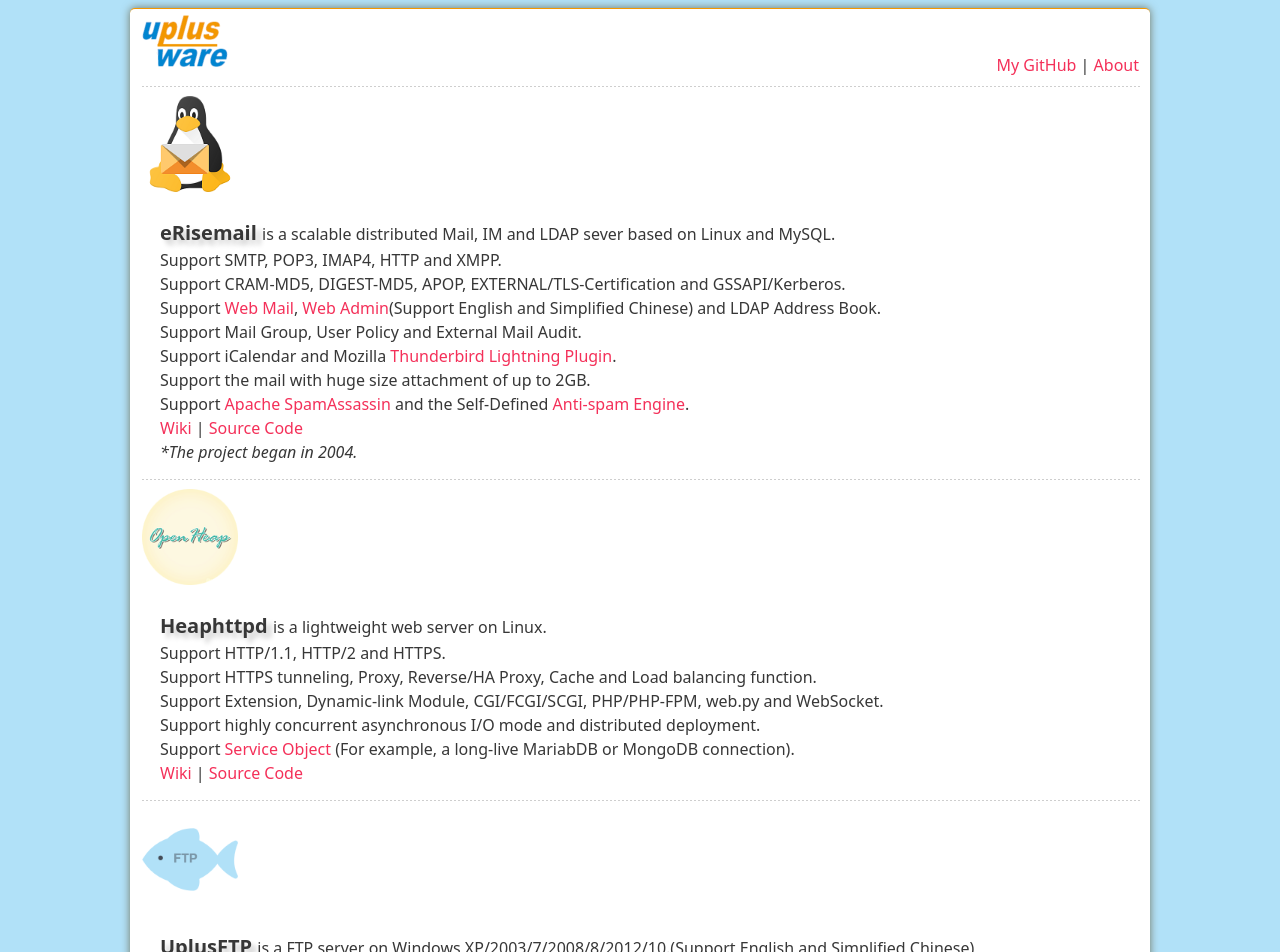
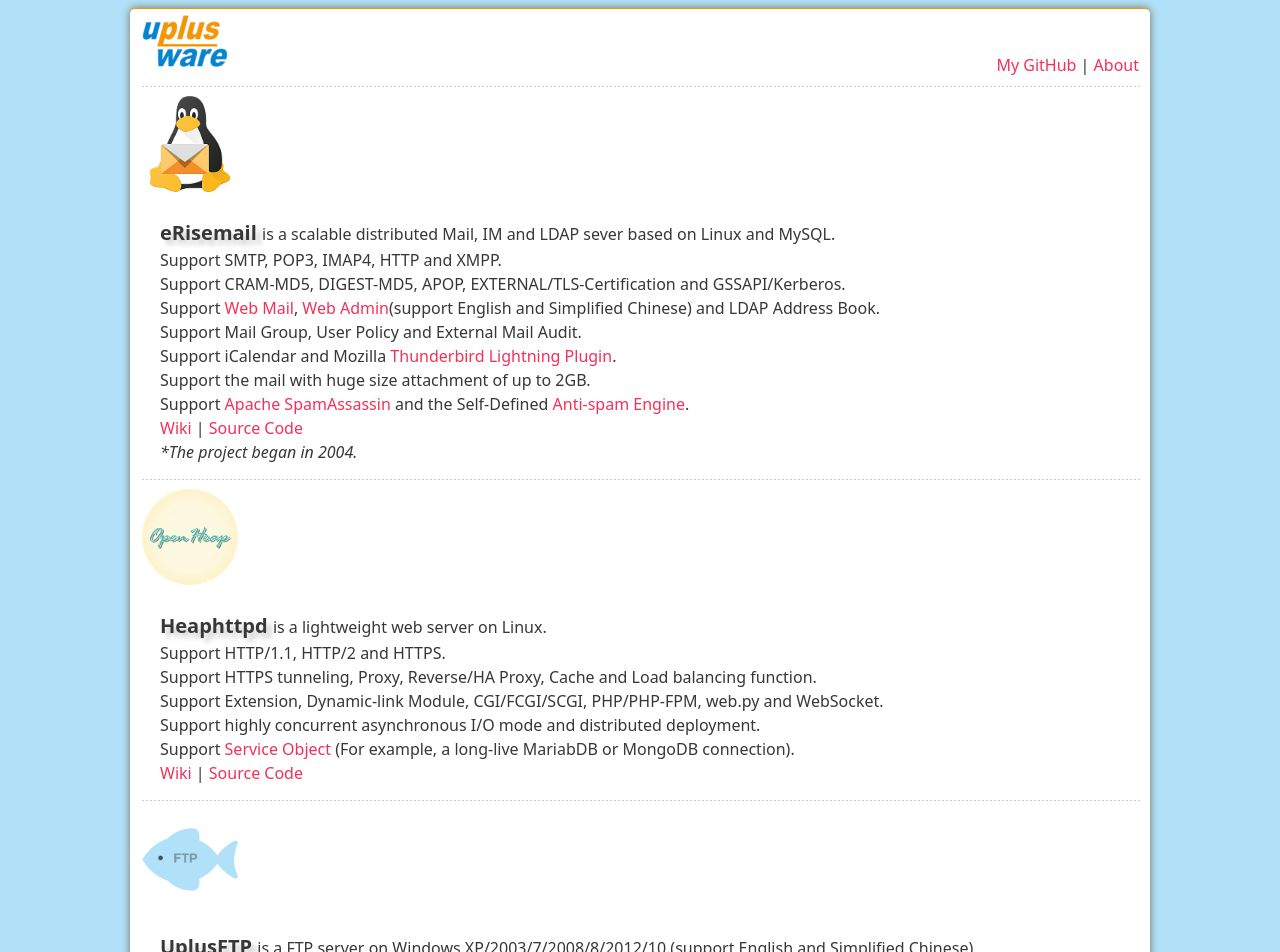
Before and after one commit to uplusware/uplusware.github.io, a Jekyll site: the page index.html, which Jekyll copies as it is, in a window 1280 px wide. Shown: the top 952 px of the page. Built offline with Jekyll 4.4.1, drawn with Linux system fonts in a browser that asks for light colours; some of the changed text lies outside the part shown.

Commit message:
Update index.html

```diff
--- a/index.html
+++ b/index.html
@@ -25,7 +25,7 @@
 			<li><span style="text-shadow: 5px 5px 5px #cccccc; font-size: 125%"><strong>eRisemail</strong> </span> is a scalable distributed Mail, IM and LDAP sever based on Linux and MySQL.</li>
 			<li>Support SMTP, POP3, IMAP4, HTTP and XMPP.</li>
 			<li>Support CRAM-MD5, DIGEST-MD5, APOP, EXTERNAL/TLS-Certification and GSSAPI/Kerberos.</li>
-			<li>Support <a href="https://github.com/uplusware/erisemail/wiki/WebMail-UI" target="_blank">Web Mail</a>, <a href="https://github.com/uplusware/erisemail/wiki/WebAdmin-UI" target="_blank">Web Admin</a>(Support English and Simplified Chinese) and LDAP Address Book.</li>
+			<li>Support <a href="https://github.com/uplusware/erisemail/wiki/WebMail-UI" target="_blank">Web Mail</a>, <a href="https://github.com/uplusware/erisemail/wiki/WebAdmin-UI" target="_blank">Web Admin</a>(support English and Simplified Chinese) and LDAP Address Book.</li>
 			<li>Support Mail Group, User Policy and External Mail Audit.</li>
 			<li>Support iCalendar and Mozilla <a href="https://www.thunderbird.net/en-US/calendar/" target="_blank">Thunderbird Lightning Plugin</a>.</li>
 			<li>Support the mail with huge size attachment of up to 2GB.</li>
@@ -54,7 +54,7 @@
 		</td><td valign="middle">
 		</td></tr></table>
 		<ul>
-			<li><span style="text-shadow: 5px 5px 5px #cccccc; font-size: 125%"><strong>UplusFTP</strong> </span> is a FTP server on Windows XP/2003/7/2008/8/2012/10.(Support English and Simplified Chinese)</li>
+			<li><span style="text-shadow: 5px 5px 5px #cccccc; font-size: 125%"><strong>UplusFTP</strong> </span> is a FTP server on Windows XP/2003/7/2008/8/2012/10.(support English and Simplified Chinese)</li>
 			<li>Support IPv4 and IPv6(EPRT/EPSV).</li>
             		<li>Support multi-users, multi-folders and access policy.</li>
 			<li>Support Web/HTTP file downloading.</li>
```
